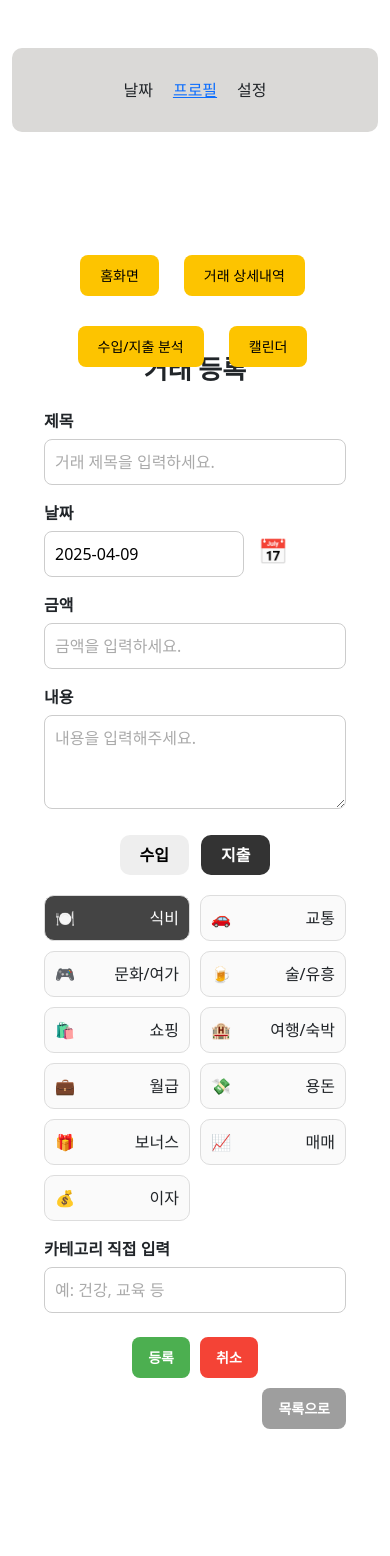
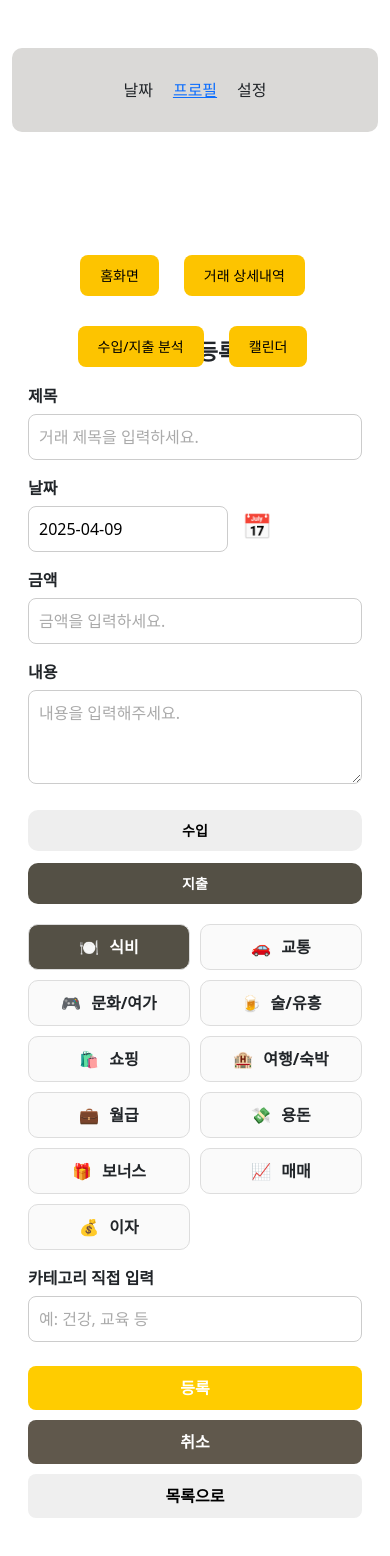
Before and after one commit to doongeon/vue-skeleton, a Vue app: page /history/add in a window 390 px wide. Shown: the top 1556 px of the page. Before the commit the page ends 1509 px from the top, so only its background shows below. Built offline with nearby package versions, Linux system fonts and the light colour scheme; what v-calendar, vue3-apexcharts would draw is missing.

Commit message:
feat: addtransaction 반응형 디자인 추가, style: calendarpicker 수정

```diff
--- a/src/components/CalendarPicker.vue
+++ b/src/components/CalendarPicker.vue
@@ -3,7 +3,7 @@ import { ref, watch, computed } from 'vue'
 import VueDatePicker from '@vuepic/vue-datepicker'
 import '@vuepic/vue-datepicker/dist/main.css'
 
-// 부모 컴포넌트로부터 받는 props 및 이벤트 정의
+// props & emit
 const props = defineProps({
   modelValue: {
     type: Date,
@@ -12,11 +12,11 @@ const props = defineProps({
 })
 const emit = defineEmits(['update:modelValue'])
 
-// 상태 변수 정의
-const date = ref(props.modelValue || new Date()) // 선택된 날짜
-const showCalendar = ref(false) // 달력 표시 여부
+// 상태
+const date = ref(props.modelValue || new Date())
+const showCalendar = ref(false)
 
-// 날짜를 "yyyy-MM-dd" 형식으로 포맷
+// 날짜 포맷
 const formattedDate = computed(() => {
   if (!date.value) return ''
   const yyyy = date.value.getFullYear()
@@ -25,7 +25,7 @@ const formattedDate = computed(() => {
   return `${yyyy}-${mm}-${dd}`
 })
 
-// 외부에서 modelValue가 변경되었을 때 감지
+// modelValue 변경 감지
 watch(
   () => props.modelValue,
   (newVal) => {
@@ -33,13 +33,13 @@ watch(
   },
 )
 
-// 사용자가 날짜를 선택했을 때 처리
+// 날짜 선택 시 처리
 const updateValue = (newDate) => {
-  emit('update:modelValue', newDate) // 부모 컴포넌트로 변경된 날짜 전달
-  showCalendar.value = false // 달력 닫기
+  emit('update:modelValue', newDate)
+  showCalendar.value = false
 }
 
-// 달력 열기/닫기 토글
+// 달력 열기/닫기
 const toggleCalendar = () => {
   showCalendar.value = !showCalendar.value
 }
@@ -47,22 +47,25 @@ const toggleCalendar = () => {
 
 <template>
   <div class="calendar-wrapper">
-    <!-- 선택된 날짜 표시용 입력창 -->
     <input
       type="text"
       :value="formattedDate"
       readonly
+      aria-label="선택된 날짜"
       placeholder="연도 - 월 - 일"
       class="date-input"
     />
     <div class="calendar-button-wrapper">
-      <!-- 달력 아이콘 버튼 -->
       <button class="calendar-icon-button" @click="toggleCalendar" aria-label="달력 열기">
         📅
       </button>
-      <!-- 달력 팝업 -->
       <div v-if="showCalendar" class="calendar-popup">
-        <VueDatePicker v-model="date" :format="'yyyy-MM-dd'" @update:model-value="updateValue" />
+        <VueDatePicker
+          v-model="date"
+          :format="'yyyy-MM-dd'"
+          :week-start="0"
+          @update:model-value="updateValue"
+        />
       </div>
     </div>
   </div>
@@ -100,10 +103,18 @@ const toggleCalendar = () => {
 .calendar-popup {
   position: absolute;
   top: 0;
-  left: 44px; /* 아이콘 오른쪽에 표시 */
+  left: 44px;
   z-index: 10;
   background: white;
   box-shadow: 0 2px 8px rgba(0, 0, 0, 0.1);
   border-radius: 8px;
 }
+
+/* 요일을 Sun, Mon 등 3글자로 보기 좋게 조정 */
+.dp__calendar_header span {
+  min-width: 38px !important;
+  font-size: 14px;
+  display: inline-block;
+  text-align: center;
+}
 </style>
--- a/src/views/AddTransaction.vue
+++ b/src/views/AddTransaction.vue
@@ -186,8 +186,8 @@ textarea::placeholder {
 
 .category-item {
   display: flex;
-  align-items: center;
-  justify-content: space-between;
+  align-items: center; /* 수직 가운데 정렬 */
+  justify-content: center; /* 아이콘 + 글자를 가운데 정렬 */
   gap: 6px;
   padding: 10px;
   border-radius: 10px;
@@ -195,6 +195,8 @@ textarea::placeholder {
   background-color: #fafafa;
   cursor: pointer;
   position: relative;
+  text-align: center; /* 텍스트 정렬 */
+  font-weight: bold;
 }
 
 .category-item.selected {
@@ -243,17 +245,99 @@ textarea::placeholder {
 }
 
 .edit {
-  background-color: #4caf50;
+  background-color: #ffcc00;
   color: white;
 }
 
 .delete {
-  background-color: #f44336;
+  background-color: #60584c;
   color: white;
 }
 
-.back {
-  background-color: #9e9e9e;
+.type-toggle .active {
+  background-color: #545045;
   color: white;
 }
+
+.category-item.selected {
+  background-color: #545045;
+  color: white;
+}
+/* ✅ 태블릿 대응 추가 */
+@media (max-width: 900px) {
+  .transaction-detail {
+    padding: 24px;
+  }
+
+  h2 {
+    font-size: 24px;
+    margin-bottom: 22px;
+  }
+
+  .type-toggle button {
+    font-size: 15px;
+    padding: 10px 18px;
+  }
+
+  .category-list {
+    grid-template-columns: repeat(3, 1fr);
+  }
+
+  .edit-delete-buttons button,
+  .back-button-wrapper .back {
+    font-size: 15px;
+  }
+
+  input,
+  textarea {
+    font-size: 15px;
+  }
+}
+
+/* ✅ 모바일 대응 */
+@media (max-width: 600px) {
+  .transaction-detail {
+    padding: 16px;
+  }
+
+  h2 {
+    font-size: 22px;
+    margin-bottom: 20px;
+  }
+
+  .type-toggle {
+    flex-direction: column;
+    align-items: center;
+  }
+
+  .type-toggle button {
+    width: 100%;
+    font-size: 14px;
+    padding: 10px;
+  }
+
+  .category-list {
+    grid-template-columns: repeat(2, 1fr);
+  }
+
+  .edit-delete-buttons {
+    flex-direction: column;
+    align-items: stretch;
+  }
+
+  .edit-delete-buttons button,
+  .back-button-wrapper .back {
+    width: 100%;
+    font-size: 16px;
+  }
+
+  .back-button-wrapper {
+    justify-content: center;
+  }
+
+  input,
+  textarea {
+    font-size: 16px;
+  }
+}
 </style>
```
